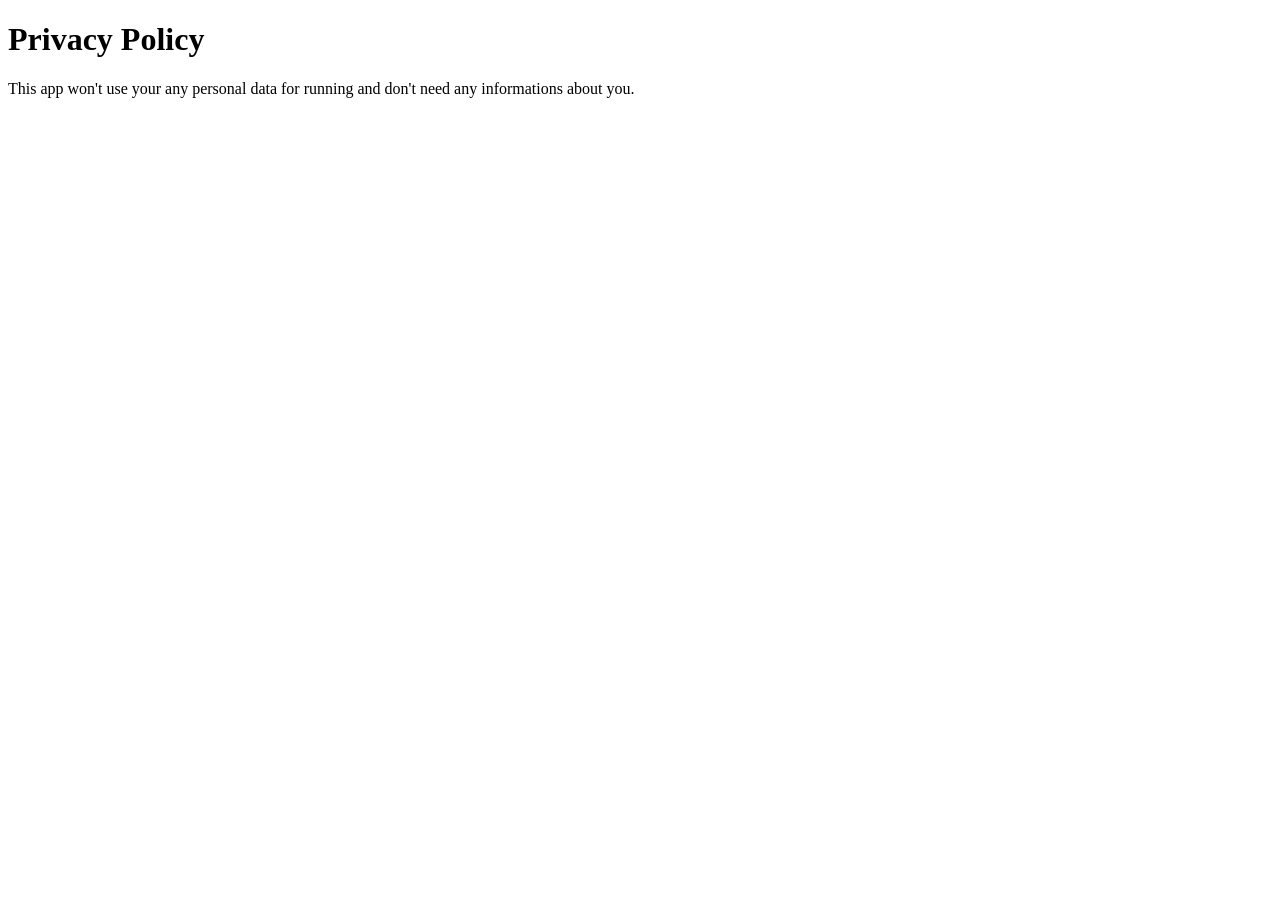
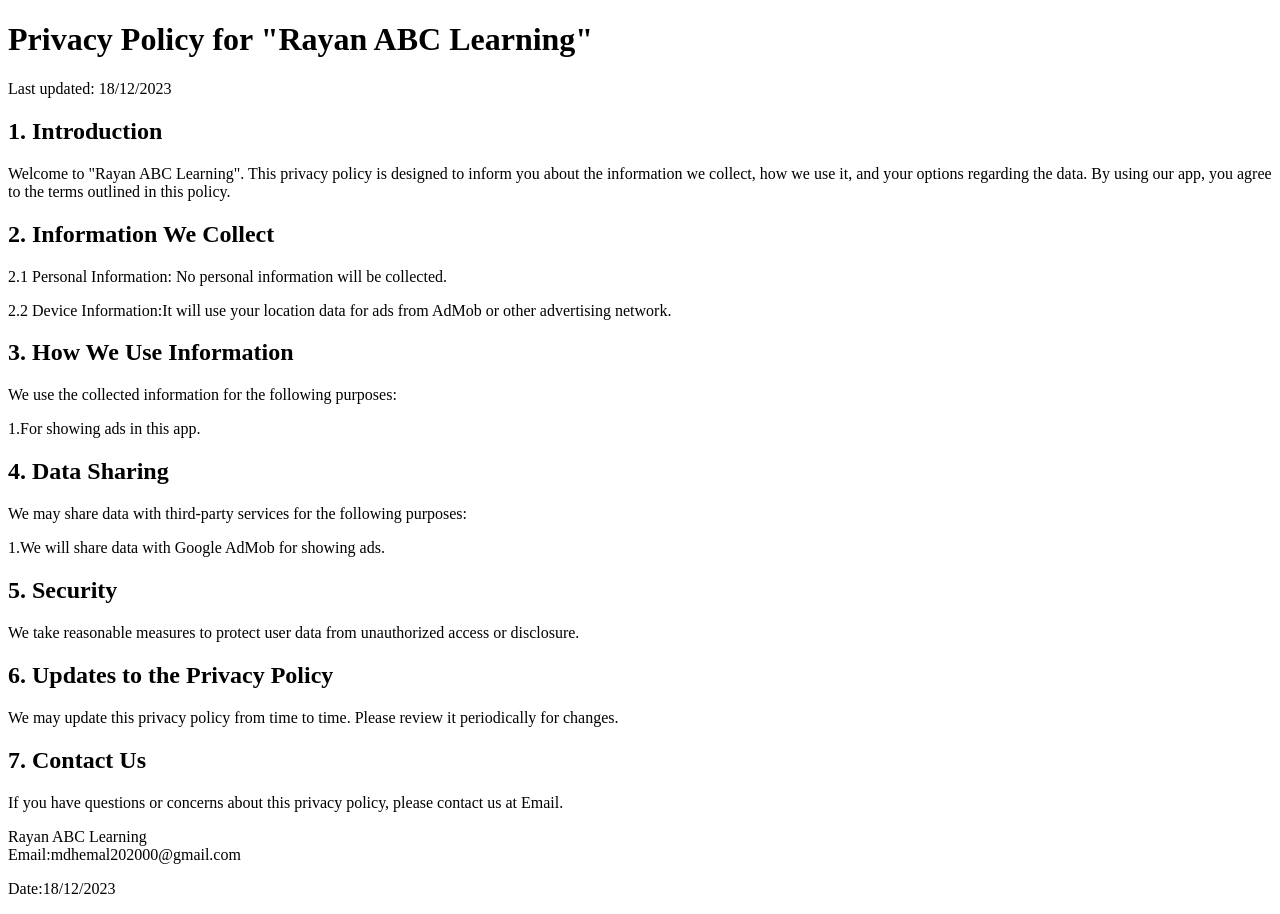
Before and after one commit to Cold-Thunder/Rayan-ABC-Learning, a plain HTML site: page index.html in a window 1280 px wide. Before the commit the page ends 800 px from the top, so only its background shows below. Drawn offline with Linux system fonts and the light colour scheme.

Commit message:
policy is updated

```diff
--- a/index.html
+++ b/index.html
@@ -1,9 +1,50 @@
 <!DOCTYPE html>
+<html lang="en">
+
 <head>
-  <title>Privacy Policy of Rayan ABC Learning</title>
+    <meta charset="UTF-8">
+    <meta name="viewport" content="width=device-width, initial-scale=1.0">
+    <title>Privacy Policy of Rayan ABC Learning</title>
 </head>
+
 <body>
-  <h1>Privacy Policy</h1>
-  <p>This app won't use your any personal data for running and don't need any informations about you.</p>
+    <div>
+        <h1>Privacy Policy for "Rayan ABC Learning"</h1>
+
+        <p>Last updated: 18/12/2023</p>
+        <h2>1. Introduction</h2>
+
+        <p>Welcome to "Rayan ABC Learning". This privacy policy is designed to inform you about the information we
+            collect, how we use it, and your options regarding the data. By using our app, you agree to the terms
+            outlined in this policy.</p>
+        <h2>2. Information We Collect</h2>
+
+        <p>2.1 Personal Information: No personal information will be collected.</p>
+        <p>2.2 Device Information:It will use your location data for ads from AdMob or other advertising network.</p>
+
+        <h2>3. How We Use Information</h2>
+
+        <p>We use the collected information for the following purposes:</p>
+        <p>1.For showing ads in this app.</p>
+        <h2>4. Data Sharing</h2>
+
+        <p>We may share data with third-party services for the following purposes:</p>
+        <P>1.We will share data with Google AdMob for showing ads.</P>
+
+        <h2>5. Security</h2>
+
+        <p>We take reasonable measures to protect user data from unauthorized access or disclosure.</p>
+
+        <h2>6. Updates to the Privacy Policy</h2>
+
+        <p>We may update this privacy policy from time to time. Please review it periodically for changes.</p>
+
+        <h2>7. Contact Us</h2>
+        <p>If you have questions or concerns about this privacy policy, please contact us at Email.</p>
+        <p>Rayan ABC Learning<br>
+        Email:mdhemal202000@gmail.com</p>
+        <p>Date:18/12/2023</p>
+    </div>
 </body>
+
 </html>
```
